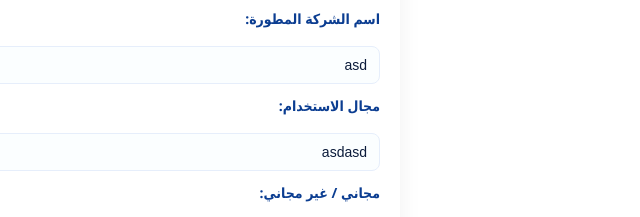
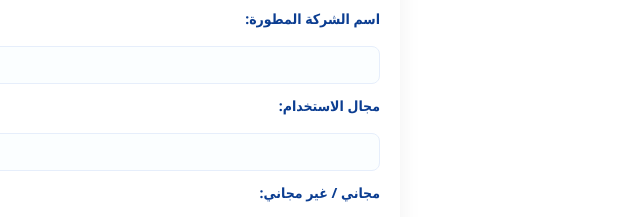
Before and after one commit to Wesam-Harb/WebHW, a plain HTML site: page add_apps.html in a window 1280 px wide. Shown: the part 289-506 px from the top of the page, 640-1280 px from the left. Drawn offline with nearby package versions, Linux system fonts and the light colour scheme.

Commit message:
Update add_apps.html

```diff
--- a/add_apps.html
+++ b/add_apps.html
@@ -34,7 +34,6 @@
 
       <label for="developerName">اسم الشركة المطورة:</label>
       <input
-        value="asd"
         type="text"
         id="developerName"
         name="developerName"
@@ -43,7 +42,6 @@
 
       <label for="usageField">مجال الاستخدام:</label>
       <input
-        value="asdasd"
         type="text"
         id="usageField"
         name="usageField"
```
